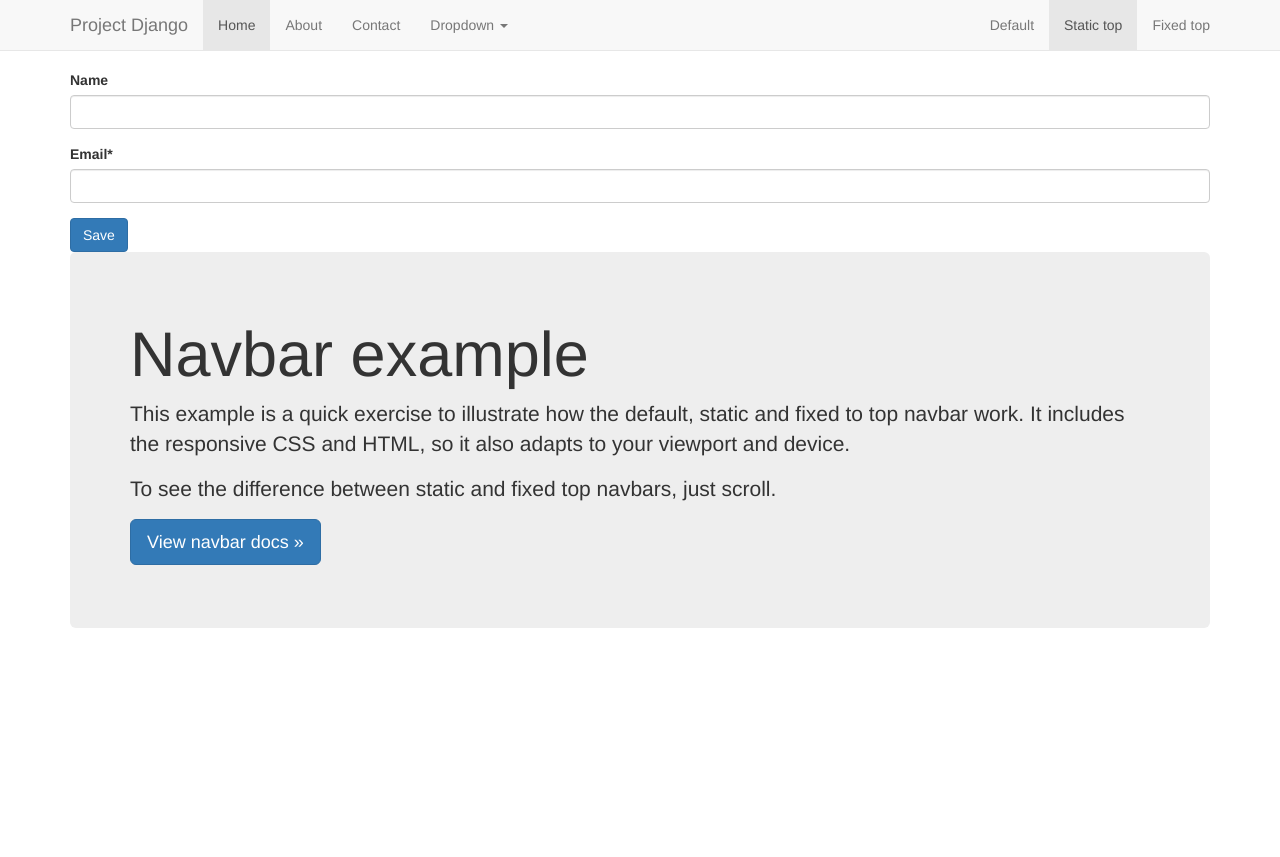
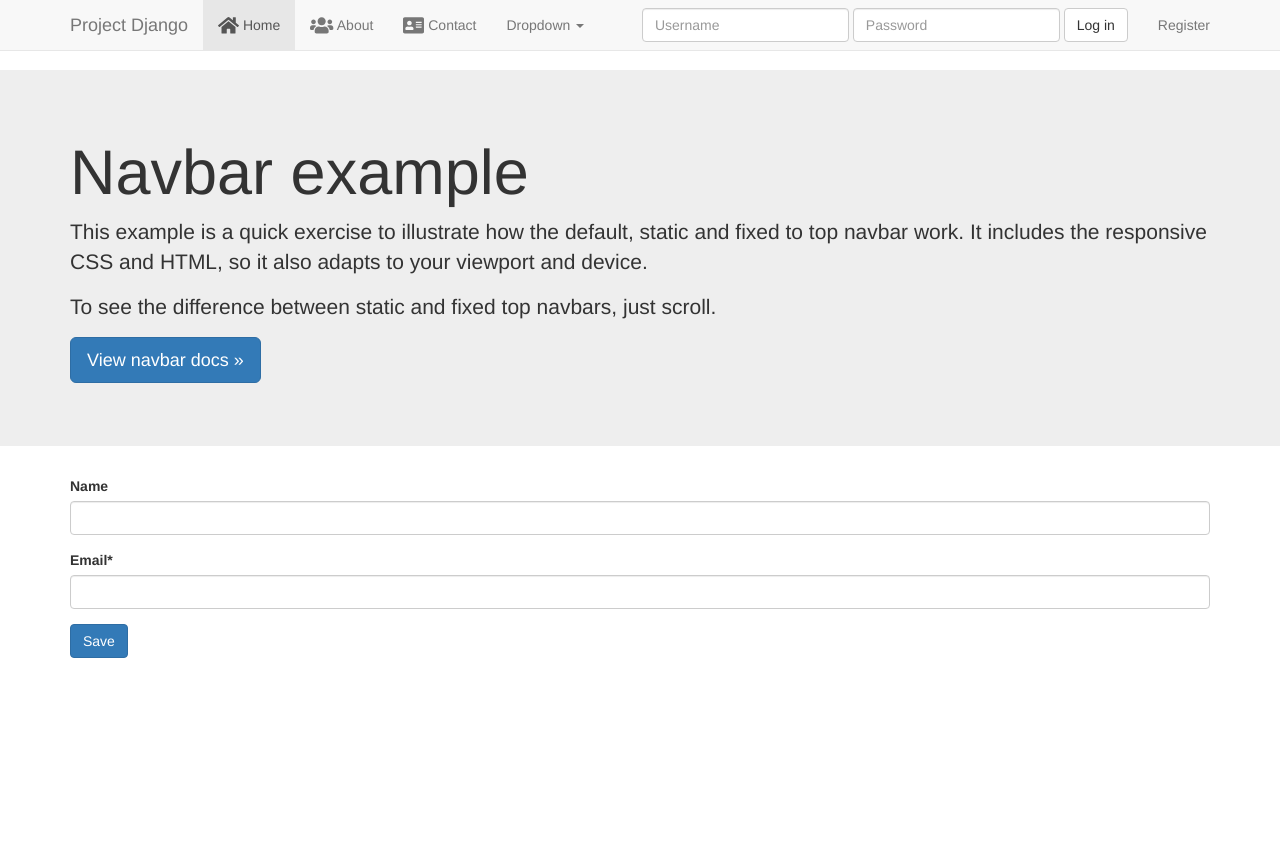
Before and after one commit to cehernandezco/pd110, a Django app: page / in a window 1280 px wide. Shown: the top 857 px of the page. Run offline with Django 3.2, Linux system fonts and the light colour scheme; some libraries are stand-ins or nearby versions.

Commit message:
login form in navbar fontawesome

```diff
--- a/src/pd110/settings.py
+++ b/src/pd110/settings.py
@@ -140,6 +140,7 @@ STATICFILES_DIRS = [
 ACCOUNT_ACTIVATION_DAYS = 7 # One-week activation window; you may, of course, use a different value.
 REGISTRATION_AUTO_LOGIN = True # Automatically log the user in.
 SITE_ID = 1
+LOGIN_REDIRECT_URL = '/'
 
 STATIC_ROOT = os.path.join(os.path.dirname(BASE_DIR), "static_env","static_root")
 MEDIA_ROOT = os.path.join(os.path.dirname(BASE_DIR), "static_env","media_root")
--- a/src/templates/base.html
+++ b/src/templates/base.html
@@ -22,6 +22,8 @@
 
     <!-- Custom styles for this template -->
     <link href="{% static 'css/navbar-static-top.css' %}" rel="stylesheet">
+    <script defer src="https://use.fontawesome.com/releases/v5.0.8/js/all.js"></script>
+
 
     <!-- Just for debugging purposes. Don't actually copy these 2 lines! -->
     <!--[if lt IE 9]><script src="../../assets/js/ie8-responsive-file-warning.js"></script><![endif]-->
@@ -38,13 +40,13 @@
   <body>
 
 {% include "navbar.html" %}
-
+{% block jumbotron %}
+{% endblock %}
     <div class="container">
 
       {% block content %}
       {% endblock %}
-      {% block jumbotron %}
-      {% endblock %}
+
 
     </div> <!-- /container -->
 
--- a/src/templates/index.html
+++ b/src/templates/index.html
@@ -5,6 +5,8 @@
 
 <!-- Main component for a primary marketing message or call to action -->
       <div class="jumbotron">
+
+        <div class="container">
         <h1>Navbar example</h1>
         <p>This example is a quick exercise to illustrate how the default, static and fixed to top navbar work. It includes the responsive CSS and HTML, so it also adapts to your viewport and device.</p>
         <p>To see the difference between static and fixed top navbars, just scroll.</p>
@@ -12,6 +14,7 @@
           <a class="btn btn-lg btn-primary" href="../../components/#navbar" role="button">View navbar docs &raquo;</a>
         </p>
       </div>
+    </div>
       {% endblock %}
 
 {{title}}
--- a/src/templates/navbar.html
+++ b/src/templates/navbar.html
@@ -1,3 +1,4 @@
+{% load i18n %}
     <!-- Static navbar -->
     <nav class="navbar navbar-default navbar-static-top">
       <div class="container">
@@ -12,9 +13,9 @@
         </div>
         <div id="navbar" class="navbar-collapse collapse">
           <ul class="nav navbar-nav">
-            <li class="active"><a href="#">Home</a></li>
-            <li><a href="{% url 'about' %}">About</a></li>
-            <li><a href="{% url 'contact' %}">Contact</a></li>
+            <li class="active"><a href="#"><i class="fas fa-home fa-lg"></i> {% trans 'Home' %}</a></li>
+            <li><a href="{% url 'about' %}"><i class="fas fa-users fa-lg"></i> {% trans 'About' %}</a></li>
+            <li><a href="{% url 'contact' %}"><i class="fas fa-address-card fa-lg"></i> {% trans 'Contact' %}</a></li>
             <li class="dropdown">
               <a href="#" class="dropdown-toggle" data-toggle="dropdown" role="button" aria-haspopup="true" aria-expanded="false">Dropdown <span class="caret"></span></a>
               <ul class="dropdown-menu">
@@ -28,11 +29,26 @@
               </ul>
             </li>
           </ul>
+
           <ul class="nav navbar-nav navbar-right">
-            <li><a href="../navbar/">Default</a></li>
-            <li class="active"><a href="./">Static top <span class="sr-only">(current)</span></a></li>
-            <li><a href="../navbar-fixed-top/">Fixed top</a></li>
+            {% if request.user.is_authenticated %}
+            <li><a href="{% url 'auth_logout' %}"><i class="fas fa-sign-out-alt fa-lg"></i> {% trans 'Log out' %}</a></li>
+            {% else %}
+            <li><a href="{% url 'registration_register' %}">{% trans 'Register' %}</a></li>
+            <!--<li><a href="{% url 'auth_login' %}">{%trans 'Log in'%} </a></li> -->
+            {%endif%}
           </ul>
+          {% if not request.user.is_authenticated and not "/accounts/login" in request.get_full_path %}
+          <form class='navbar-form navbar-right' method='POST' action='{% url "auth_login" %}'>{% csrf_token %}
+            <div class='form-group'>
+              <input type='text' class='form-control' name='username' placeholder="{%trans 'Username' %}"/>
+            </div>
+            <div class='form-group'>
+              <input type='password' class='form-control' name='password' placeholder="{%trans 'Password' %}"/>
+            </div>
+            <button type='submit' class='btn btn-default'>{%trans 'Log in' %}</button>
+          </form>
+          {% endif %}
         </div><!--/.nav-collapse -->
       </div>
     </nav>
```
Also changed, not shown: src/db.sqlite3.
